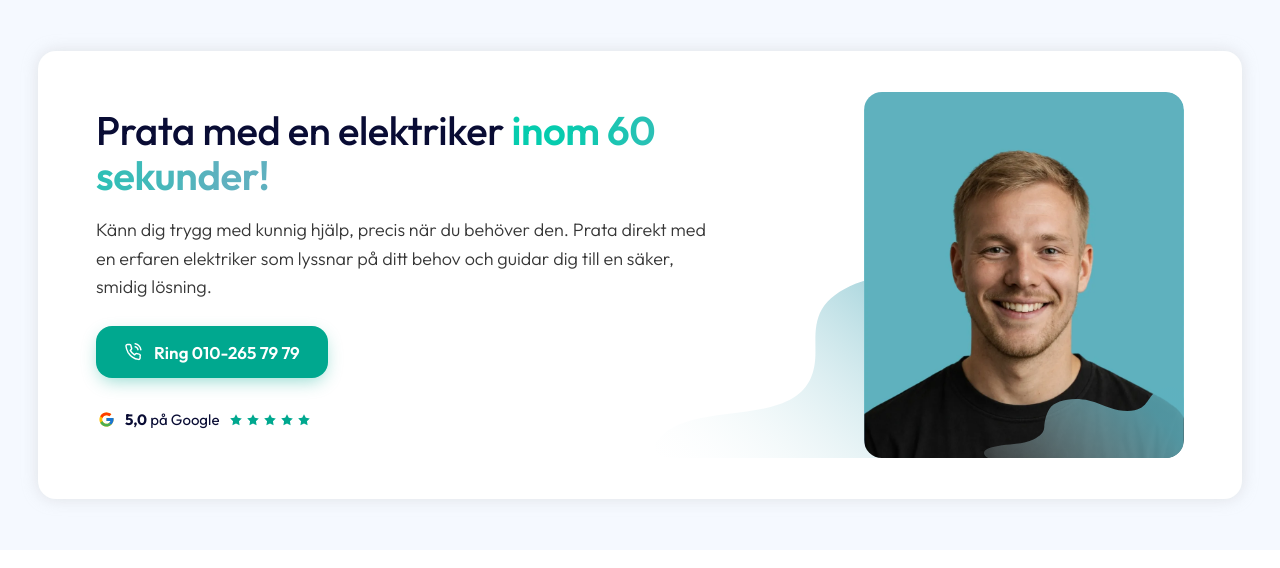
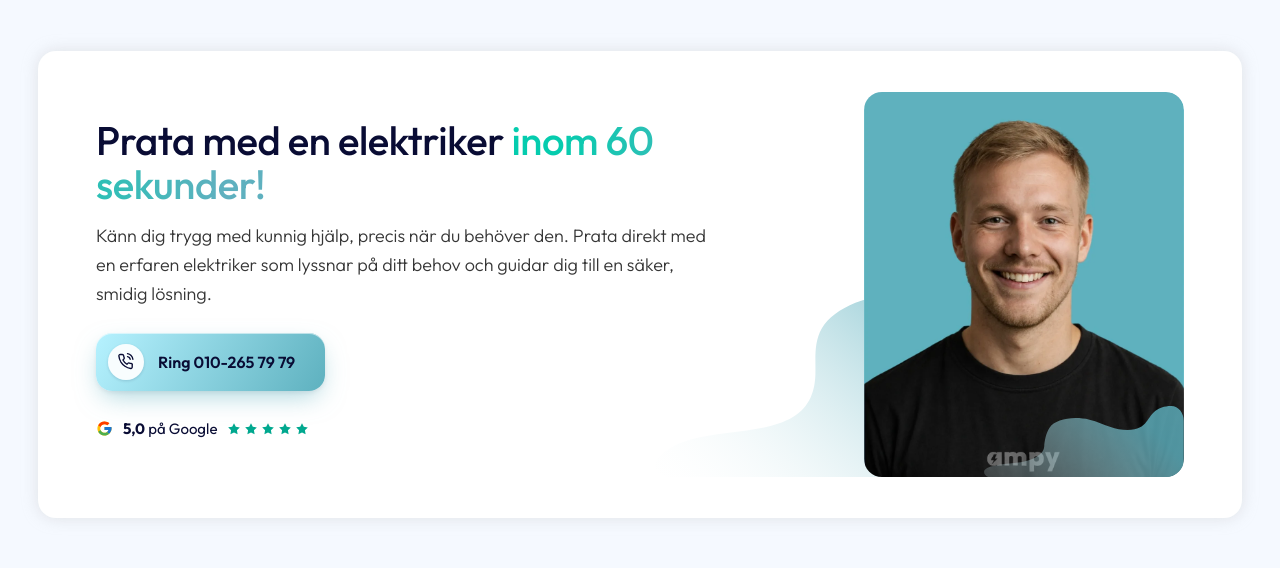
Before and after one commit to julius447/Main-CTA-block, a plain HTML site: page redesign/va/index.html in a window 1280 px wide. Drawn offline with Linux system fonts and the light colour scheme.

Commit message:
va rev3 mirror: WP framing w/ visible logo, blue ultimate ring CTA, detail pass
Co-Authored-By: Claude Fable 5 <noreply@anthropic.com>

```diff
--- a/redesign/va/index.html
+++ b/redesign/va/index.html
@@ -51,16 +51,16 @@ a{text-decoration:none;color:inherit}
   position:absolute;right:clamp(28px,4.5vw,72px);bottom:clamp(28px,3.2vw,48px);
   width:44%;height:auto;z-index:0;pointer-events:none;
 }
-.mcta__text{position:relative;z-index:1;display:flex;flex-direction:column;align-items:flex-start;gap:clamp(12px,1.4vw,18px)}
+.mcta__text{position:relative;z-index:1;display:flex;flex-direction:column;align-items:flex-start;gap:16px}
 
 .mcta__h{
-  margin:0;font-size:clamp(2.8rem,1.25vw + 2.4rem,4rem);font-weight:500;line-height:1.12;
+  margin:0;font-size:clamp(2.8rem,1.25vw + 2.4rem,4rem);font-weight:500;line-height:1.1;
   color:var(--midnight);letter-spacing:-.01em;
 }
 .mcta__h .grad{
   background:linear-gradient(90deg,var(--teal-bright) 15%,var(--blue) 85%);
   -webkit-background-clip:text;background-clip:text;-webkit-text-fill-color:transparent;
-  font-weight:600;
+  font-weight:inherit;
 }
 .br-d{display:none}
 @media (min-width:1120px){.br-d{display:inline}}
@@ -69,25 +69,63 @@ a{text-decoration:none;color:inherit}
   max-width:52ch;text-align:left;
 }
 
-.mcta__cta{display:flex;margin-top:6px}
-.btn{
-  display:inline-flex;align-items:center;justify-content:center;gap:12px;
-  min-height:52px;padding:14px 28px;border-radius:var(--radius-m);
-  font-size:clamp(1.5rem,.2vw + 1.45rem,1.7rem);font-weight:600;line-height:1;white-space:nowrap;
-  background:var(--teal);color:#fff;
-  box-shadow:0 6px 18px -4px rgba(0,169,145,.45);
-  transition:transform .15s ease, box-shadow .15s ease, background-color .15s ease;
+/* ============ RING-CTA — den blå ============
+   Ultimat samtalsknapp: brand-blå gradienten (#b6f2ff→#5eb1bf,
+   samma par som den kanoniska telefonknappen), midnight-text för
+   maximal kontrast, ikonen i en vit chip med lugn puls-ring
+   ("linjen är öppen"), gloss-highlight + blålagrad skugga. */
+.mcta__cta{display:flex;margin-top:8px}
+.btn-ring{
+  display:inline-flex;align-items:center;gap:14px;
+  min-height:58px;padding:11px 30px 11px 12px;border-radius:var(--radius-m);
+  font-size:1.6rem;font-weight:600;line-height:1;white-space:nowrap;
+  color:var(--midnight);
+  background:linear-gradient(120deg,#b6f2ff 0%,#5eb1bf 100%);
+  box-shadow:
+    inset 0 1px 0 rgba(255,255,255,.55),
+    0 2px 4px rgba(9,11,50,.06),
+    0 10px 26px -6px rgba(94,177,191,.55);
+  transition:transform .16s ease, box-shadow .16s ease, filter .16s ease;
 }
-.btn:hover{transform:translateY(-1px);background:hsl(171 100% 29%);box-shadow:0 10px 24px -4px rgba(0,169,145,.5)}
-.btn:focus-visible{outline:3px solid var(--teal);outline-offset:3px}
-.btn svg{flex:0 0 auto}
+.btn-ring:hover{
+  transform:translateY(-1.5px);
+  filter:saturate(1.08) brightness(1.02);
+  box-shadow:
+    inset 0 1px 0 rgba(255,255,255,.55),
+    0 3px 6px rgba(9,11,50,.07),
+    0 16px 34px -8px rgba(94,177,191,.65);
+}
+.btn-ring:active{transform:translateY(0);filter:saturate(1.05)}
+.btn-ring:focus-visible{outline:3px solid var(--blue);outline-offset:3px}
+.btn-ring__chip{
+  position:relative;flex:0 0 auto;
+  width:36px;height:36px;border-radius:50%;
+  display:inline-flex;align-items:center;justify-content:center;
+  background:rgba(255,255,255,.92);color:var(--midnight);
+  box-shadow:0 1px 3px rgba(9,11,50,.14);
+}
+.btn-ring__chip::after{
+  content:"";position:absolute;inset:0;border-radius:50%;
+  box-shadow:0 0 0 0 rgba(255,255,255,.65);
+  animation:mctaRing 2.8s cubic-bezier(.4,0,.4,1) infinite;
+}
+@keyframes mctaRing{
+  0%{box-shadow:0 0 0 0 rgba(255,255,255,.65)}
+  55%{box-shadow:0 0 0 9px rgba(255,255,255,0)}
+  100%{box-shadow:0 0 0 0 rgba(255,255,255,0)}
+}
+@media (prefers-reduced-motion:reduce){
+  .btn-ring__chip::after{animation:none}
+  .btn-ring,.btn-ring:hover{transition:none;transform:none}
+}
+.btn-ring svg{flex:0 0 auto}
 
 /* proof-raden — g-row-mönstret, optiskt linjerad:
    allt flex-centrerat på en 17px-axel, enhetlig 10px-rytm,
    stjärnraden knuten till labelns versalhöjd */
 .g-row{
   display:inline-flex;align-items:center;gap:10px;
-  min-height:44px;padding:6px 2px;margin-top:2px;
+  min-height:44px;padding:6px 0;margin-top:0;
   font-size:1.5rem;font-weight:400;color:var(--midnight);line-height:1;
 }
 .g-row .g-icon{display:block;flex:0 0 auto}
@@ -106,8 +144,10 @@ a{text-decoration:none;color:inherit}
   border-radius:var(--radius-l);overflow:hidden;
   min-height:366px;
 }
+/* croppen: fönstret täcker huvudtopp (~16 %) med luft ovanför NER TILL
+   ampy-loggan på tröjan (~86 %) — samma framing på alla enheter */
 .mcta__media .photo{
-  width:80%;height:auto;aspect-ratio:320/366;object-fit:cover;object-position:50% 12%;
+  width:80%;height:auto;aspect-ratio:320/385;object-fit:cover;object-position:50% 46%;
   border-radius:var(--radius-l);
 }
 .mcta__wave{
@@ -123,13 +163,13 @@ a{text-decoration:none;color:inherit}
   .mcta__card{grid-template-columns:1fr;gap:20px;padding:20px 20px 28px}
   .mcta__bgwave{display:none}
   .mcta__media{order:-1;align-self:auto;justify-content:center;min-height:0}
-  .mcta__media .photo{width:100%;aspect-ratio:1/1.05;object-position:50% 18%}
+  .mcta__media .photo{width:100%;aspect-ratio:320/385;object-position:50% 46%}
   .mcta__wave{width:60%}
   .mcta__text{align-items:center}
   .mcta__h{text-align:center;font-size:clamp(2.4rem,5.5vw,3rem);line-height:1.16}
   .mcta__p{text-align:center}
   .mcta__cta{width:100%}
-  .btn{width:100%}
+  .btn-ring{width:100%;justify-content:center;padding:11px 18px}
   .g-row{align-self:center}
 }
 @media (max-width:360px){
@@ -147,8 +187,10 @@ a{text-decoration:none;color:inherit}
       <h2 class="mcta__h">Prata med en elektriker <span class="grad">inom 60<br class="br-d"> sekunder!</span></h2>
       <p class="mcta__p">Känn dig trygg med kunnig hjälp, precis när du behöver den. Prata direkt med en erfaren elektriker som lyssnar på ditt behov och guidar dig till en säker, smidig lösning.</p>
       <div class="mcta__cta">
-        <a class="btn" href="tel:+46102657979">
-          <svg width="18" height="18" viewBox="0 0 19 20" fill="none" aria-hidden="true"><path d="M11.9 4.2c.8.2 1.5.6 2 1.1.6.6 1 1.3 1.1 2.1M11.9.8c1.6.2 3.1 1 4.2 2.2 1.2 1.2 1.9 2.7 2.1 4.4M17.4 14.1v2.5c0 .5-.2.9-.5 1.2-.3.3-.8.5-1.2.4-2.4-.3-4.8-1.2-6.8-2.6-1.9-1.3-3.5-3-4.8-5-1.3-2.2-2.2-4.6-2.4-7.2 0-.5.1-.9.4-1.2.3-.3.7-.5 1.2-.5h2.4c.8 0 1.5.6 1.6 1.4.1.8.3 1.6.6 2.3.2.6.1 1.3-.4 1.8l-1 1c1.1 2.1 2.8 3.8 4.7 5l1-1c.5-.5 1.2-.6 1.8-.4.7.3 1.5.5 2.3.6.8.1 1.4.8 1.4 1.7Z" stroke="currentColor" stroke-width="1.6" stroke-linecap="round" stroke-linejoin="round"/></svg>
+        <a class="btn-ring" href="tel:+46102657979">
+          <span class="btn-ring__chip" aria-hidden="true">
+            <svg width="17" height="17" viewBox="0 0 19 20" fill="none"><path d="M11.9 4.2c.8.2 1.5.6 2 1.1.6.6 1 1.3 1.1 2.1M11.9.8c1.6.2 3.1 1 4.2 2.2 1.2 1.2 1.9 2.7 2.1 4.4M17.4 14.1v2.5c0 .5-.2.9-.5 1.2-.3.3-.8.5-1.2.4-2.4-.3-4.8-1.2-6.8-2.6-1.9-1.3-3.5-3-4.8-5-1.3-2.2-2.2-4.6-2.4-7.2 0-.5.1-.9.4-1.2.3-.3.7-.5 1.2-.5h2.4c.8 0 1.5.6 1.6 1.4.1.8.3 1.6.6 2.3.2.6.1 1.3-.4 1.8l-1 1c1.1 2.1 2.8 3.8 4.7 5l1-1c.5-.5 1.2-.6 1.8-.4.7.3 1.5.5 2.3.6.8.1 1.4.8 1.4 1.7Z" stroke="currentColor" stroke-width="1.6" stroke-linecap="round" stroke-linejoin="round"/></svg>
+          </span>
           Ring 010-265 79 79
         </a>
       </div>
```
